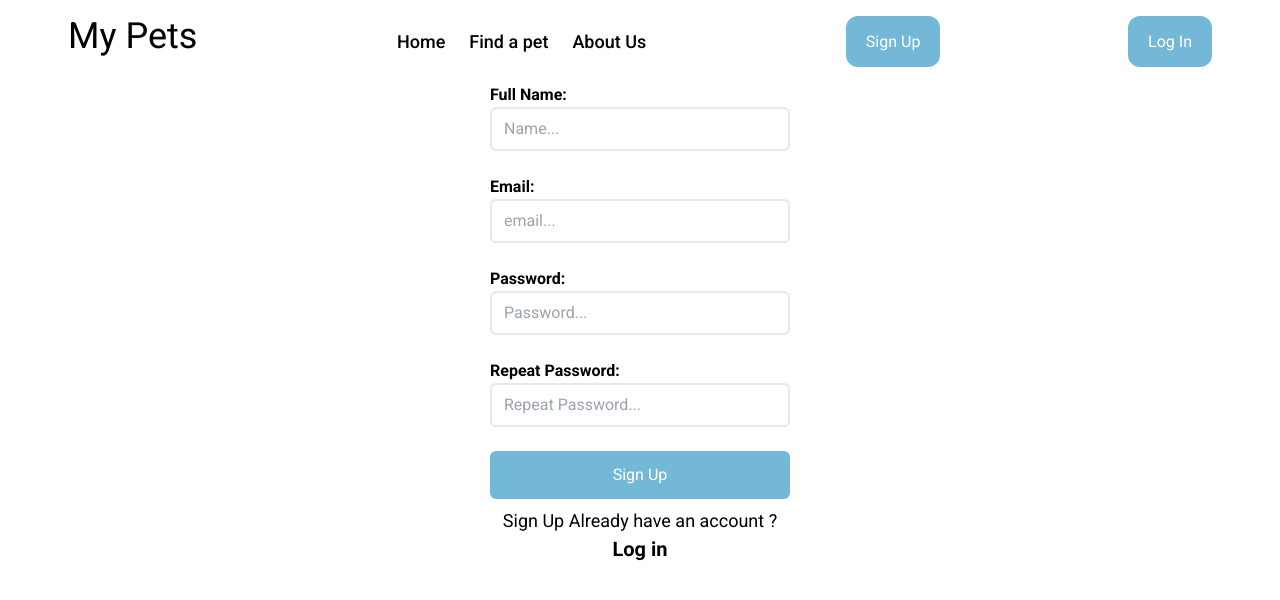
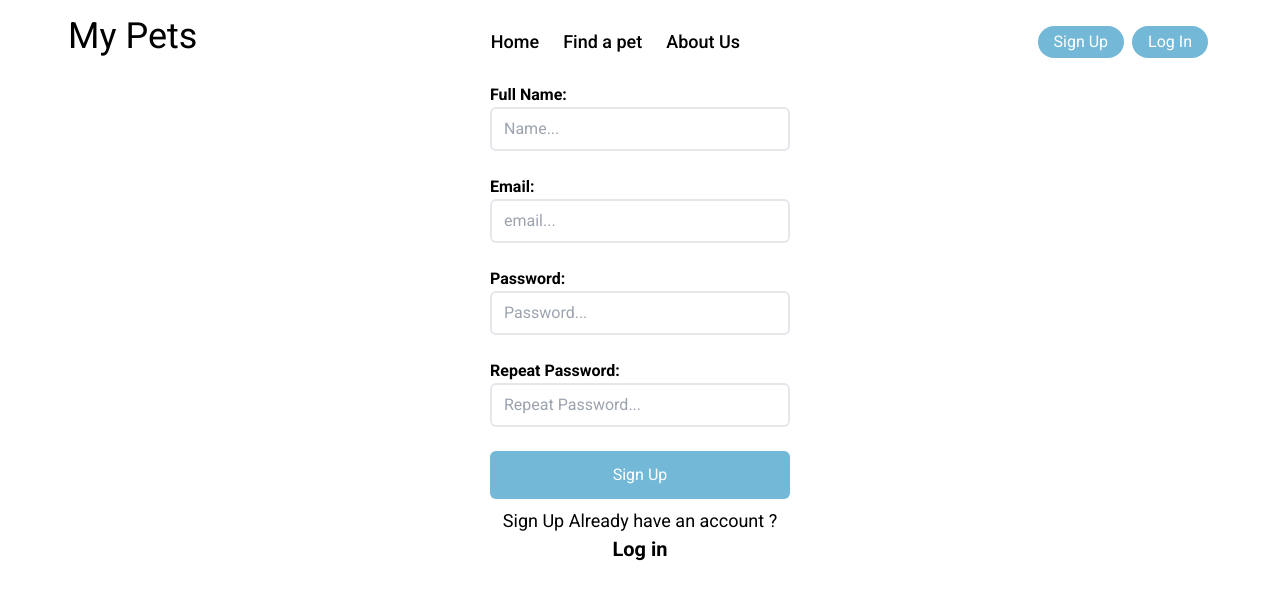
Before and after one commit to Nada14samy/My-Pets, a React (Create React App) app: page /signup in a window 1280 px wide. Shown: the top 600 px of the page. Built offline with nearby package versions, Linux system fonts and the light colour scheme; a web font is replaced by a local one.

Commit message:
change file

```diff
--- a/src/App.scss
+++ b/src/App.scss
@@ -13,3 +13,8 @@ body{
     font-style: normal;
     overflow-x: hidden;
 }
+*{
+    margin: 0px;
+    padding: 0px;
+    box-sizing: border-box;
+}
--- a/src/Compontent/Navbar/Navbar.css
+++ b/src/Compontent/Navbar/Navbar.css
@@ -15,5 +15,6 @@ a{
     cursor: pointer;
 }
 nav .container .btn{
+    height: fit-content;
     background: var(--primary-color);
 }
--- a/src/Compontent/Navbar/Navbar.jsx
+++ b/src/Compontent/Navbar/Navbar.jsx
@@ -1,4 +1,4 @@
-import {Link} from "react-router-dom";
+import { Link } from "react-router-dom";
 import "./Navbar.css";
 
 const NavbarBrand = () => {
@@ -16,16 +16,18 @@ const NavbarBrand = () => {
                     </li>
                     <li className="nav-item m-3">
                         <Link to="/find" className="nav-link">Find a pet</Link>
-                        </li>
+                    </li>
                     <li className="nav-item m-3">
                         <Link to="/about" className="nav-link">About Us</Link>
                     </li>
                 </ul>
-                <div className="btn flex justify-center items-center rounded-xl px-5 py-0">
-                    <Link to="/signup" className="text-white m-0 p-0">Sign Up</Link>
-                </div>
-                <div className="btn flex justify-center items-center rounded-xl px-5 py-0">
-                    <Link to="/login" className="text-white m-0 p-0">Log In</Link>
+                <div className="flex justfiy-center items-center">
+                    <div className="btn flex justify-center items-center rounded-2xl mx-1">
+                        <Link to="/signup" className="text-white py-1 px-4">Sign Up</Link>
+                    </div>
+                    <div className="btn flex justify-center items-center rounded-2xl mx-1">
+                        <Link to="/login" className="text-white py-1 px-4">Log In</Link>
+                    </div>
                 </div>
             </div>
         </nav>
--- a/src/Section/SignUp/SignUp.jsx
+++ b/src/Section/SignUp/SignUp.jsx
@@ -1,8 +1,8 @@
 import React, { useState } from "react";
 import "./SignUp.css";
 import axios from "axios";
-import {NavbarBrand} from "../../Compontent/index";
-import { Link } from "react-router-dom";
+import { NavbarBrand } from "../../Compontent/index";
+import { Link,  useNavigate } from "react-router-dom";
 const SignUp = () => {
     const [name, setName] = useState('');
     const [email, setEmail] = useState('');
@@ -12,6 +12,7 @@ const SignUp = () => {
     const [errorMessageEmail, setErrorMessageEmail] = useState('');
     const [errorMessageName, setErrorMessageName] = useState('');
     const [isLoading, setIsLoading] = useState(false);
+    const navigate = useNavigate();
     async function submit(e) {
         let flag = true
         e.preventDefault();
@@ -26,15 +27,17 @@ const SignUp = () => {
         try {
             if (flag) {
                 // send data
-                await axios.post('https://farm-build-your-portfolio-project-2.onrender.com/api/v1/customers/signup', {
+               const res = await axios.post('https://farm-build-your-portfolio-project-2.onrender.com/api/v1/customers/signup', {
                     name: name,
                     email: email,
                     password: password,
                     passwordConfirm: rePassword,
                 });
-                alert("done");
+                if(res.status === 201){
+                    window.localStorage.setItem("email" , email);
+                    navigate('/home');
                 }
-
+            }
         }
         catch (err) {
             // التحقق من وجود الايميل والاسم
@@ -42,17 +45,17 @@ const SignUp = () => {
                 if (err.response.data && err.response.data.includes('duplicate key error')) {
                     if (err.response.data.includes('index: email_1')) {
                         setErrorMessageEmail('This email is already registered. Please use a different email.');
-                    }else{
+                    } else {
                         setErrorMessageEmail("");
                     }
                     if (err.response.data.includes('index: name_1')) {
                         setErrorMessageName('This name is already taken. Please choose a different name.');
-                    }else{
+                    } else {
                         setErrorMessageName("");
                     }
                 }
             }
-        }finally {
+        } finally {
             setIsLoading(false);
         }
     }
@@ -65,26 +68,26 @@ const SignUp = () => {
                         <div className="mb-6 flex flex-col w-full">
                             <label htmlFor="name" className="font-semibold">Full Name: </label>
                             <input className="border-2 rounded-md py-2 px-3" type='text' placeholder="Name..." id="name" value={name} onChange={(e) => setName(e.target.value)} />
-                    {name === "" && accept && <p style={{color:"red"}} className="text-lg" >Username is required</p>}
-                    {errorMessageName && <p style={{color:"red"}} className="text-lg" >{errorMessageName}</p>}
+                            {name === "" && accept && <p style={{ color: "red" }} className="text-lg" >Username is required</p>}
+                            {errorMessageName && <p style={{ color: "red" }} className="text-lg" >{errorMessageName}</p>}
                         </div>
                         <div className="mb-6 flex flex-col w-full">
-                    <label htmlFor="email"  className="font-semibold">Email: </label>
+                            <label htmlFor="email" className="font-semibold">Email: </label>
                             <input className="border-2 rounded-md py-2 px-3" type="email" placeholder="email..." id="email" value={email} onChange={(e) => setEmail(e.target.value)} required />
-                    {errorMessageEmail && <p style={{color:"red"}} className="text-lg">{errorMessageEmail}</p>}
+                            {errorMessageEmail && <p style={{ color: "red" }} className="text-lg">{errorMessageEmail}</p>}
                         </div>
                         <div className="mb-6 flex flex-col w-full">
-                    <label htmlFor="password"  className="font-semibold">Password: </label>
+                            <label htmlFor="password" className="font-semibold">Password: </label>
                             <input className="border-2 rounded-md py-2 px-3" type="password" id="password" placeholder="Password..." value={password} onChange={(e) => setPassword(e.target.value)} />
-                    {password.length < 8 && accept && <p style={{color:"red"}} className="text-lg">password must be more then 8 char</p>}
+                            {password.length < 8 && accept && <p style={{ color: "red" }} className="text-lg">password must be more then 8 char</p>}
                         </div>
                         <div className="mb-6 flex flex-col w-full">
-                    <label htmlFor="rePassword"  className="font-semibold"> Repeat Password: </label>
+                            <label htmlFor="rePassword" className="font-semibold"> Repeat Password: </label>
                             <input className="border-2 rounded-md py-2 px-3" type="password" id="rePassword" placeholder="Repeat Password..." value={rePassword} onChange={(e) => setRePassword(e.target.value)} />
-                    {rePassword !== password && accept && <p style={{color:"red"}} className="text-lg">password dose not match</p>}
+                            {rePassword !== password && accept && <p style={{ color: "red" }} className="text-lg">password dose not match</p>}
                         </div>
                         <div className="flex justify-center  w-full">
-                    <button  className="btn text-white w-full py-3 border-2 rounded-md" type="submit" disabled={isLoading}>
+                            <button className="btn text-white w-full py-3 border-2 rounded-md" type="submit" disabled={isLoading}>
                                 {isLoading ? 'Signing Up...' : 'Sign Up'}
                             </button>
                         </div>
--- a/src/index-output.css
+++ b/src/index-output.css
@@ -34,6 +34,7 @@
 1. Remove the margin in all browsers.
 2. Inherit line-height from `html` so users can set them as a class directly on the `html` element.
 */body {
+  padding: 0;
   margin: 0; /* 1 */
   line-height: inherit; /* 2 */
 }/*
```
Also changed, not shown: src/Compontent/Navbar/Navbar.scss (deleted, +0 -40 lines). Lines whose indentation alone changed are shown as unchanged.
